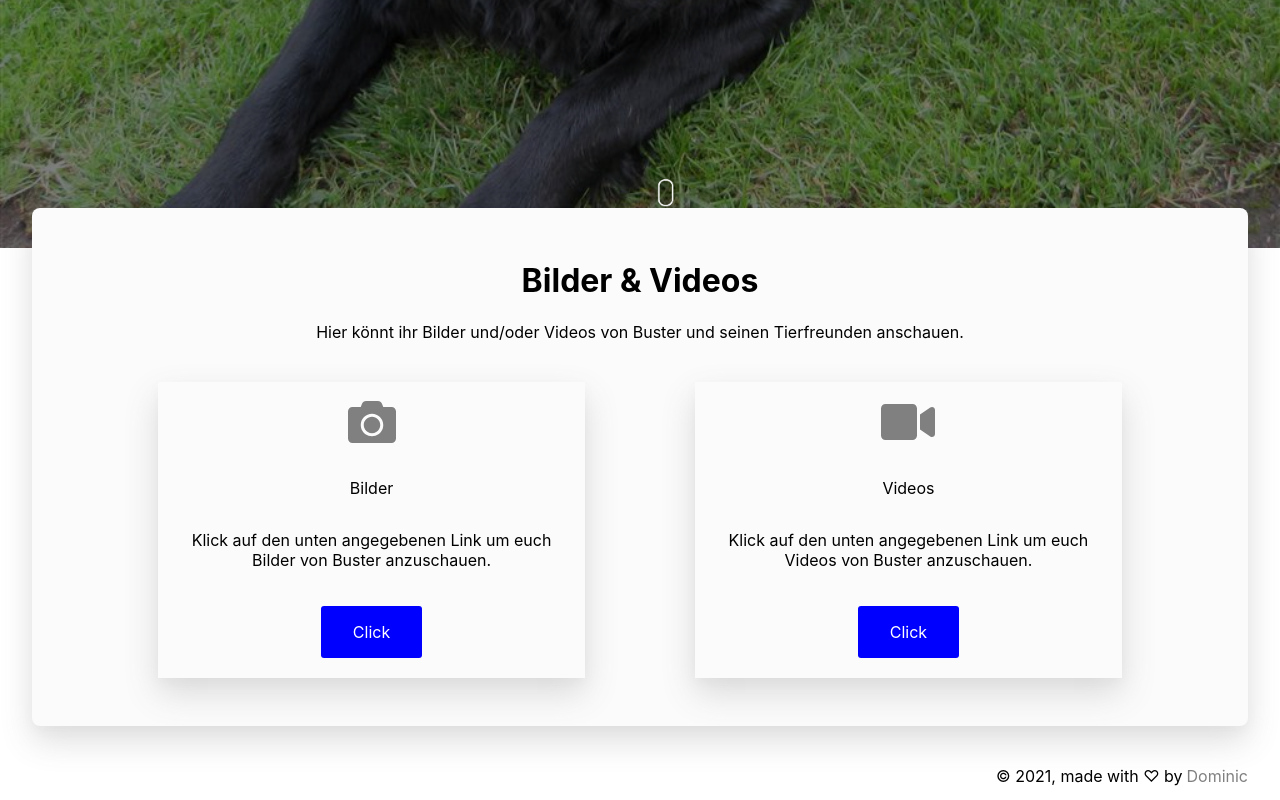
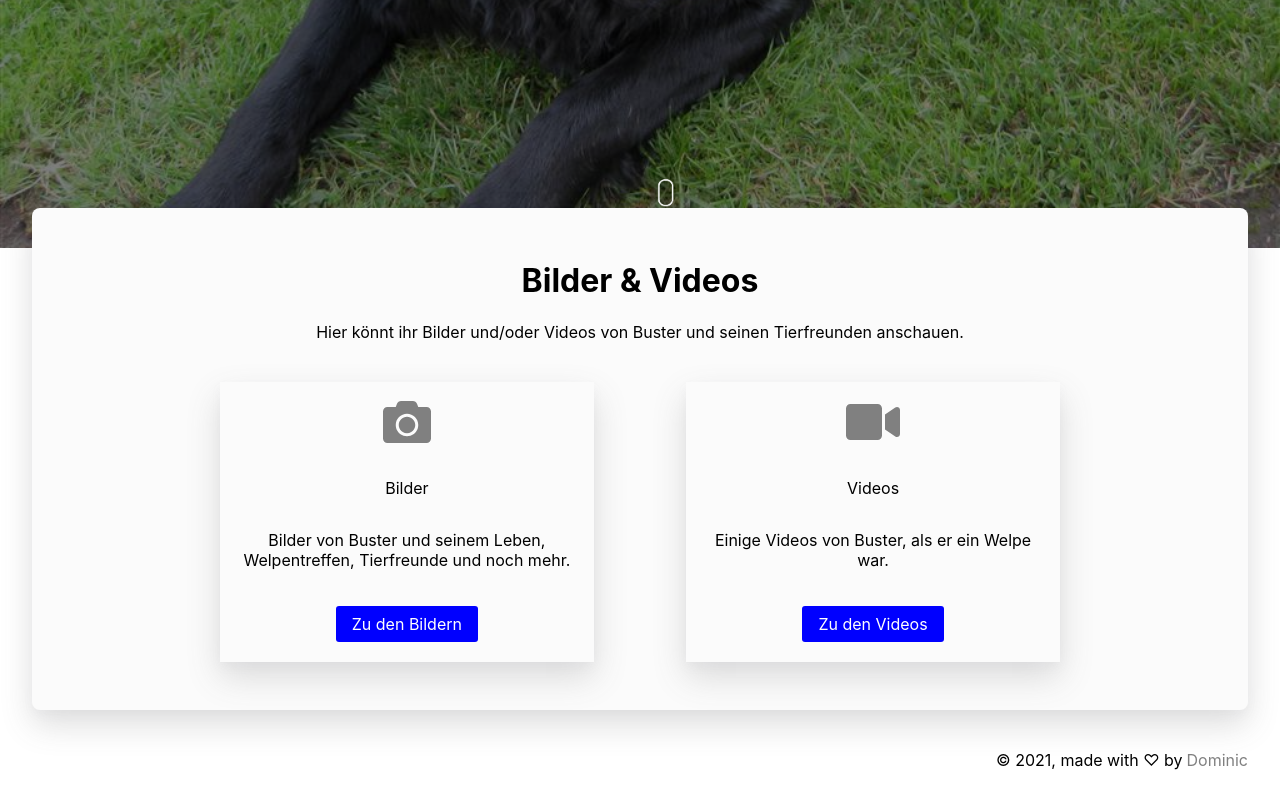
Before and after one commit to majesnix/flat-buster.de, a React (Create React App) app: page /#/ in a window 1280 px wide. Shown: the part 472-1272 px from the top of the page. Built offline with nearby package versions, Linux system fonts and the light colour scheme.

Commit message:
fix: add key, change button text, change category text

```diff
--- a/src/components/Button.tsx
+++ b/src/components/Button.tsx
@@ -11,7 +11,7 @@ const StyledLink = styled(Link)`
   background-color: ${(props) => props.color};
   border: none;
   color: white;
-  padding: 16px 32px;
+  padding: 8px 16px;
   text-align: center;
   text-decoration: none;
   display: inline-block;
--- a/src/components/CategoryBox.tsx
+++ b/src/components/CategoryBox.tsx
@@ -9,6 +9,7 @@ interface ICategoryBoxProps {
   buttonText: string;
   containerCount: number;
   linkRoute: string;
+  key: string;
 }
 
 interface IContainerProps {
@@ -35,7 +36,7 @@ const SubText = styled.div`
 
 const CategoryBox = (props: ICategoryBoxProps) => {
   return (
-    <Container containerCount={props.containerCount}>
+    <Container containerCount={props.containerCount} key={props.key}>
       {props.icon}
       <Spacer height={32} />
       <Title>{props.title}</Title>
--- a/src/views/Landing.tsx
+++ b/src/views/Landing.tsx
@@ -20,17 +20,16 @@ const CategoriesWrapper = styled.div`
 const categories = [
   {
     title: "Bilder",
-    buttonText: "Click",
+    buttonText: "Zu den Bildern",
     subText:
-      "Klick auf den unten angegebenen Link um euch Bilder von Buster anzuschauen.",
+      "Bilder von Buster und seinem Leben, Welpentreffen, Tierfreunde und noch mehr.",
     linkRoute: "/images",
     icon: <FontAwesomeIcon icon={faCamera} size="3x" color="grey" />,
   },
   {
     title: "Videos",
-    buttonText: "Click",
-    subText:
-      "Klick auf den unten angegebenen Link um euch Videos von Buster anzuschauen.",
+    buttonText: "Zu den Videos",
+    subText: "Einige Videos von Buster, als er ein Welpe war.",
     linkRoute: "/videos",
     icon: <FontAwesomeIcon icon={faVideo} size="3x" color="grey" />,
   },
@@ -46,7 +45,7 @@ const Landing = () => {
       </div>
       <Spacer height={24} />
       <CategoriesWrapper>
-        {categories.map((category) => (
+        {categories.map((category, index) => (
           <CategoryBox
             title={category.title}
             subText={category.subText}
@@ -54,6 +53,7 @@ const Landing = () => {
             containerCount={categories.length}
             icon={category.icon}
             linkRoute={category.linkRoute}
+            key={`${category.title}-${index}`}
           />
         ))}
       </CategoriesWrapper>
```
